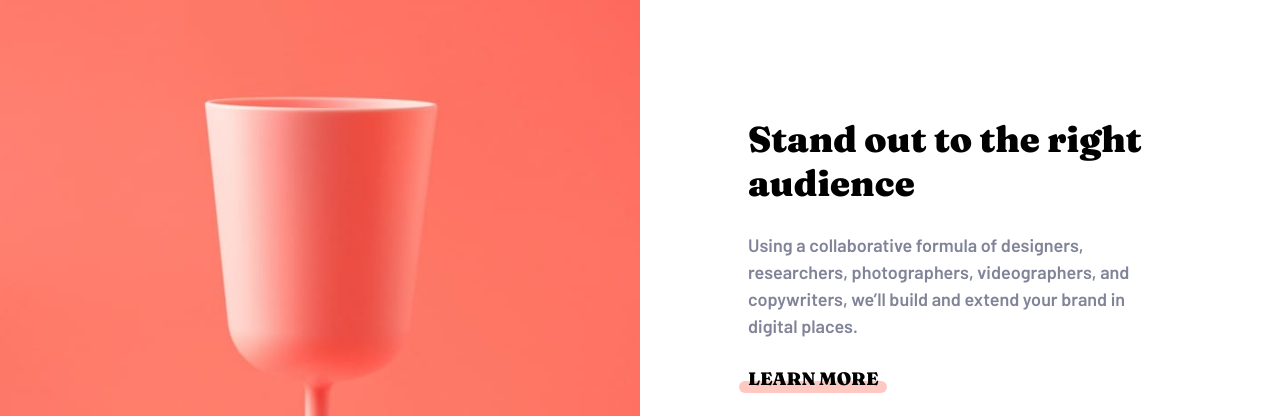
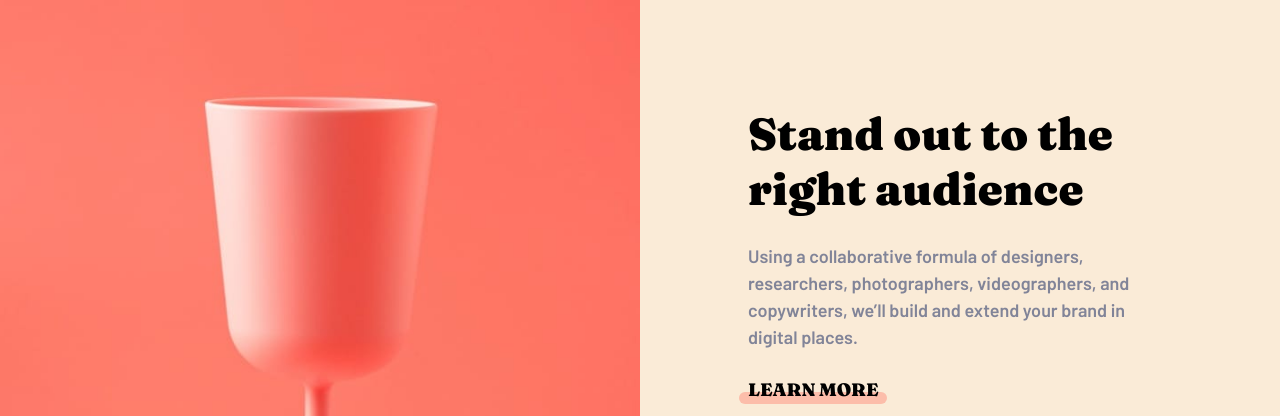
Before and after one commit to Sukhanpreet/c-Sunnyside-agency-landing-page, a plain HTML site: page index.html in a window 1280 px wide. Shown: the part 1274-1690 px from the top of the page. Drawn offline with Linux system fonts and the light colour scheme.

Commit message:
Update style.css

```diff
--- a/style.css
+++ b/style.css
@@ -20,6 +20,10 @@
     --white: hsl(0, 0%, 100%);
     --font1: 'Barlow', sans-serif;
     --font2: 'Fraunces', serif;
+}
+
+body {
+    background-color: antiquewhite;
 }
 
 a {
@@ -135,7 +139,7 @@ button {
 
 .about-text h2 {
     font-family: var(--font2);
-    font-size: 2rem;
+    font-size: 2.5rem;
     font-weight: 900;
     margin-block-end: 1.5rem;
 }
```
